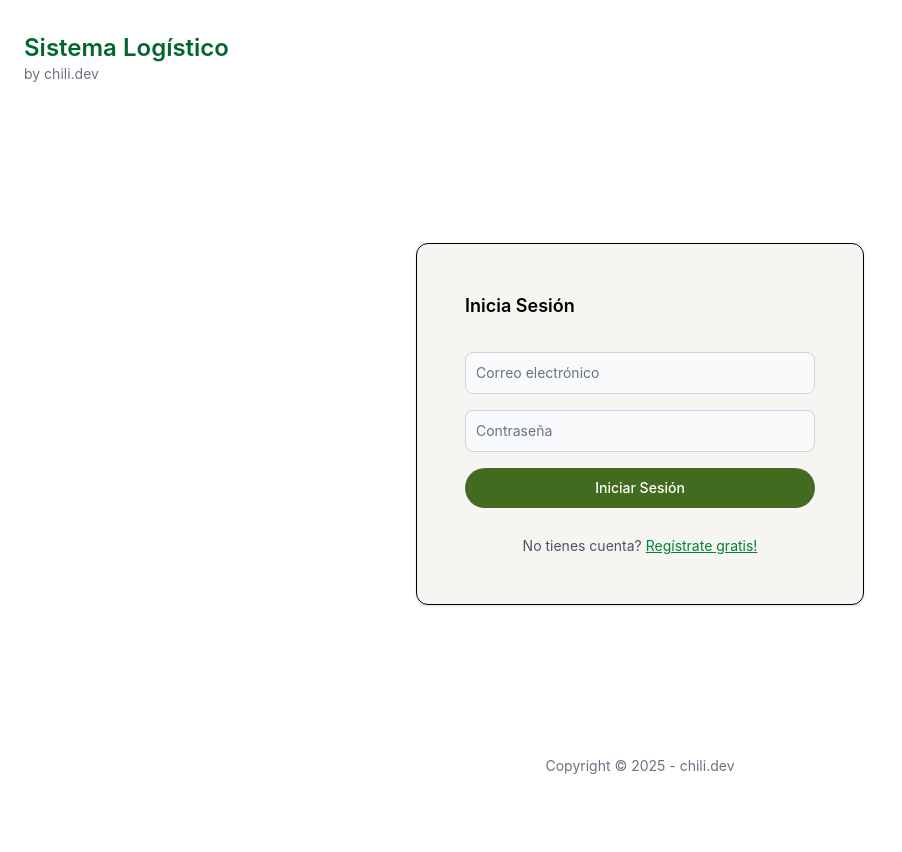
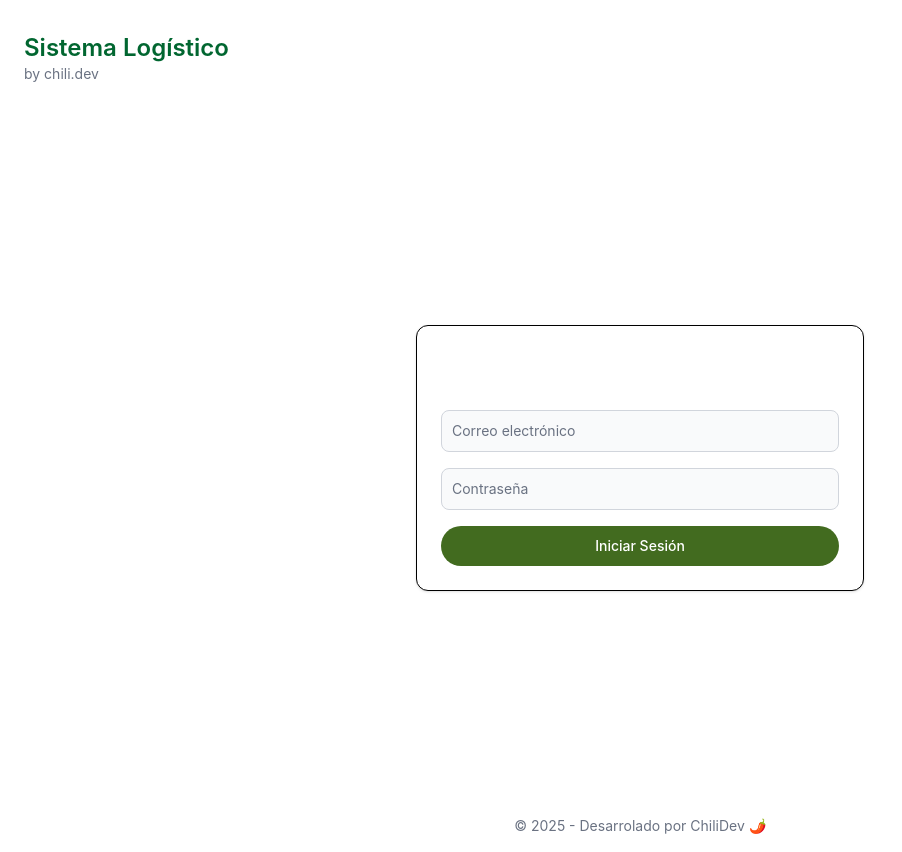
Before and after one commit to emilianodebenedetti/sistema_logistica, a React app in the folder frontend/: page /login in a window 1280 px wide. Shown: the whole page, without its empty margins (0-902 px from the left). Before the commit the page ends 800 px from the top, so only its background shows below. Built offline with nearby package versions, Linux system fonts and the light colour scheme; the HTML template or start-up script is replaced by a standard one.

Commit message:
Arreglo visual en Login, agrego Footer

```diff
--- a/frontend/src/App.jsx
+++ b/frontend/src/App.jsx
@@ -3,6 +3,7 @@ import Login from "./pages/Login";
 import Viajes from "./pages/Viajes";
 import { AuthProvider, useAuth } from "./context/AuthContext";
 import AppNavbar from "./components/AppNavbar";
+import AppFooter from "./components/AppFooter";
 
 export function PrivateRoute({ children }) {
   const { user } = useAuth();
@@ -25,10 +26,11 @@ export default function App() {
                 <Viajes />
               </PrivateRoute>
             }
-          />
+            />
           <Route path="*" element={<Navigate to="/login" />} />
         </Routes>
       </Router>
+            <AppFooter/>
     </AuthProvider>
   );
 }
--- a/frontend/src/components/AppFooter.jsx
+++ b/frontend/src/components/AppFooter.jsx
@@ -0,0 +1,7 @@
+export default function AppFooter() {
+    return (
+            <footer className="bottom-0 mb-0 py-4 text-center text-sm text-gray-500">
+                © 2025 - Desarrolado por ChiliDev 🌶️
+            </footer>
+    );
+}
--- a/frontend/src/pages/Login.jsx
+++ b/frontend/src/pages/Login.jsx
@@ -29,9 +29,9 @@ export default function Login() {
         <p className="text-sm text-gray-500">by chili.dev</p>
       </header>
 
-      <main className="flex-1 flex items-center justify-center">
-        <Card className="w-full max-w-md rounded-xl bg-[#F5F6F2] border border-gray-50 shadow-sm p-6">
-          <legend className="text-lg font-semibold mb-4">Inicia Sesión</legend>
+      <main className="flex-1 flex items-center justify-center px-6">
+        <Card className="w-full max-w-md rounded-xl border border-gray-50 shadow-sm" >{/* style={{ backgroundColor: "#0000003d" }} */}
+          <legend className="text-lg font-semibold mb-4 text-white">Inicia Sesión</legend>
           <form onSubmit={handleSubmit} className="flex flex-col gap-4">
             <div>
               <Label htmlFor="email" value="Correo electrónico" className="mb-2 " />
@@ -64,54 +64,9 @@ export default function Login() {
             <Button type="submit" className="w-full rounded-full bg-[#426B1F]">
               Iniciar Sesión
             </Button>
-
-            <p className="text-center text-sm text-gray-600 mt-3">
-              No tienes cuenta? <a className="text-green-700 underline" href="#">Regístrate gratis!</a>
-            </p>
           </form>
         </Card>
       </main>
-
-      <footer className="w-full py-6 text-center text-sm text-gray-500">
-        Copyright © {new Date().getFullYear()} - chili.dev
-      </footer>
     </div>
   );
- /*  return (
-    <div className="flex items-center justify-center h-screen" >
-      <Card className="max-w-sm w-full px-6" style={{ backgroundColor: "#E6E6E6" }}>
-        <legend className="text-2xl text-left">Iniciar Sesión</legend>
-          <form onSubmit={handleSubmit} className="flex flex-col gap-4">
-            <div>
-              <div className="mb-2 block">
-                <Label htmlFor="email" value="Email" >Email</Label>
-              </div>
-              <TextInput
-                id="email"
-                type="email"
-                value={form.email}
-                onChange={(e) => setForm({ ...form, email: e.target.value })}
-                placeholder="Ingresa tu email..."
-                required
-                />
-            </div>
-            <div>
-              <div className="mb-2 block">
-                <Label htmlFor="password" value="Password" >Contraseña</Label>
-              </div>
-              <TextInput
-                id="password"
-                type="password"
-                value={form.password}
-                onChange={(e) => setForm({ ...form, password: e.target.value })}
-                placeholder="Ingresa tu contraseña..."
-                required
-                />
-            </div>
-            {error && <p className="text-red-500 text-sm text-center">{error}</p>}
-             <Button type="submit" className="text-left">Iniciar Sesion</Button>
-          </form>
-      </Card>
-    </div>
-  ); */
 }
```
